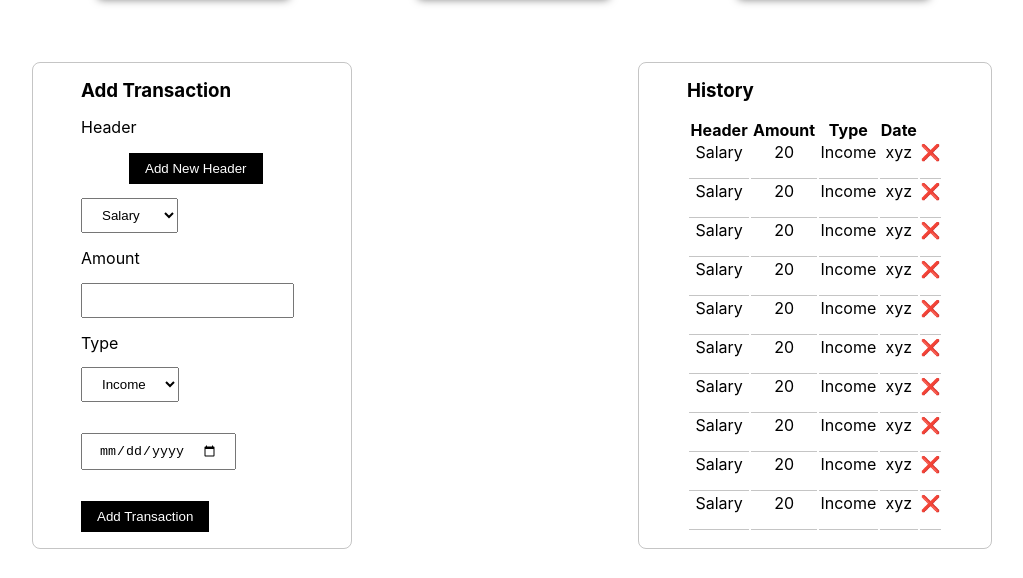
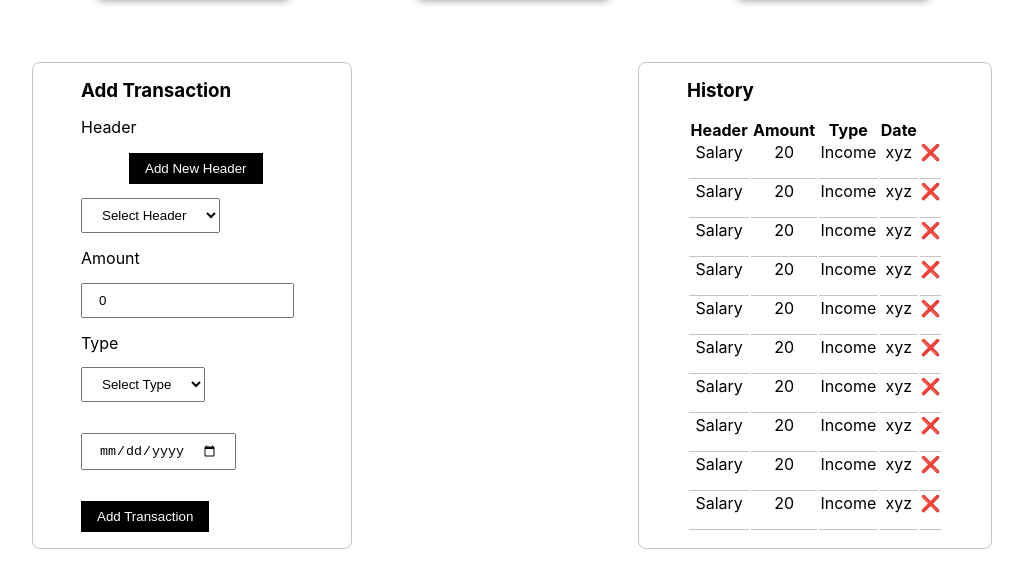
Before and after one commit to deepanshu26kohli/Expense_Manager_React, a React (Create React App) app: page / in a window 1280 px wide. Shown: the part 326-904 px from the top of the page, without its empty margins (128-1151 px from the left). Built offline with nearby package versions, Linux system fonts and the light colour scheme.

Commit message:
AddTransUpdated

```diff
--- a/package.json
+++ b/package.json
@@ -9,7 +9,7 @@
     "react": "^18.2.0",
     "react-dom": "^18.2.0",
     "react-icons": "^4.10.1",
-    "react-scripts": "5.0.1",
+    "react-scripts": "^5.0.1",
     "web-vitals": "^2.1.4"
   },
   "scripts": {
--- a/src/App.js
+++ b/src/App.js
@@ -8,7 +8,7 @@ const App = () => {
   const [headModal,SetHeadModal] = useState(false)
   const [myHeaders,setMyheaders] = useState([])
   useEffect(()=>{
-    console.log(myHeaders,"app")
+    // console.log(myHeaders,"app")
   })
   return (
     <>
--- a/src/Components/AddTrans.js
+++ b/src/Components/AddTrans.js
@@ -1,33 +1,48 @@
-import React from 'react'
+import React, { useEffect, useState } from 'react'
 import "../Style/AddTrans.css"
 
 const AddTrans = (props) => {
+  useEffect(() => {
+    props.setMyheaders(props.myHeaders)
+  })
+  const [amount, setAmount] = useState(0)
+    const [type, setType] = useState("")
+    const [transHeader, setTransHeader] = useState("")
+    const [date, setDate] = useState("")
+    const [alltrans, setAllTrans] = useState([])
+    const transHandle = (e) => {
+      e.preventDefault()
+      const newTrans = { amount: amount, type: type, transHeader: transHeader, date: date }
+      console.log(newTrans)
+    }
 
   return (
-    <div className='addTrans'>
+    <form className='addTrans' onSubmit={transHandle}>
       <h3>Add Transaction</h3>
-      <label>Header<button className="plusbtn"  onClick={()=>{props.setHeadModal(true)}}>Add New Header</button></label>
-      {/* <button>+</button> */}
-      <select>
-      <option value="Salary">Salary</option>
-      <option value="Person">Person</option>
-      <option value="Salary">Salary</option>
-      <option value="Salary">Salary</option>
-      <option value="Salary">Salary</option>
+      <label>Header<button className="plusbtn" onClick={() => { props.setHeadModal(true) }}>Add New Header</button></label>
+      <select value={transHeader} onChange={ (e)=>{setTransHeader(e.target.value)} }>
+      <option value="">Select Header</option>
+        {
+          props.myHeaders.map((e) => {
+            return <option key={e.id} value={e.header}>{e.header}</option>
+
+          })
+        }
       </select>
       <label>Amount</label>
-      <input type='text'/>
+      <input type='number' value={amount} onChange={(event) => { setAmount(event.target.value) }} />
       <label>Type</label>
-      <select>
-      <option value="Income">Income</option>
-      <option value="Income">Income</option>
-      <option value="Income">Income</option>
-      <option value="Income">Income</option>
-      <option value="Income">Income</option>
+      <select value={type} onChange={(e) => { setType(e.target.value) }}>
+        <option value="">Select Type</option>
+        <option value="Income">Income</option>
+        <option value="Expense">Expense</option>
+        <option value="Purchase">Purchase</option>
+        <option value="Sale">Sale</option>
+        <option value="Investment">Investment</option>
       </select>
-      <input type='date' className='date'/>
-      <button>Add Transaction</button>
-    </div>
+      <input type='date' className='date' value={date} onChange={(event) => { setDate(event.target.value) }} />
+      <button type='submit'>Add Transaction</button>
+    </form>
   )
 }
 
--- a/src/Components/HeaderModal.js
+++ b/src/Components/HeaderModal.js
@@ -10,7 +10,7 @@ const HeaderModal = (props) => {
     event.preventDefault()
     if (header.length)
     {
-    let newHeader = {"header":header}
+    let newHeader = {header:header,id:new Date().getTime().toString()}
     // console.log(newHeader)
     setAllHeaders([...allHeaders,newHeader])
 
@@ -30,8 +30,7 @@ const HeaderModal = (props) => {
   useEffect(()=>{
     if (allHeaders.length){
       props.setMyheaders(allHeaders)
-
-    console.log(allHeaders)}
+      }
   },[allHeaders])
   return (
     <div className='head-modal'>
--- a/src/Components/Transaction.js
+++ b/src/Components/Transaction.js
@@ -6,7 +6,7 @@ import "../Style/Transaction.css"
 const Transaction = (props) => {
   return (
     <div className='transaction'>
-      <AddTrans setHeadModal = {props.setHeadModal} headModal = {props.headModal}/>
+      <AddTrans  myHeaders={props.myHeaders} setMyheaders={props.setMyheaders} setHeadModal = {props.setHeadModal} headModal = {props.headModal}/>
       <TransHistory/>
     </div>
   )
--- a/src/Style/HeaderModal.css
+++ b/src/Style/HeaderModal.css
@@ -1,12 +1,13 @@
 .head-modal{
     position:absolute;
     top:0;
-    background-color: rgb(214, 214, 214);
+    background-color: rgba(0, 0, 0, 0.1);
     width: 100vw;
     height: 100vh;
     display: flex;
     align-items: center;
     justify-content: center;
+
 }
 .head-form{
     width: 30vw;
@@ -27,6 +28,7 @@
     top:0;
     right: 0;
     color: black;
+    z-index: 1;
 }
 .head-inp{
     /* background-color: black; */
```
Also changed, not shown: 1 other file (tests, documents, lock files or other folders).
